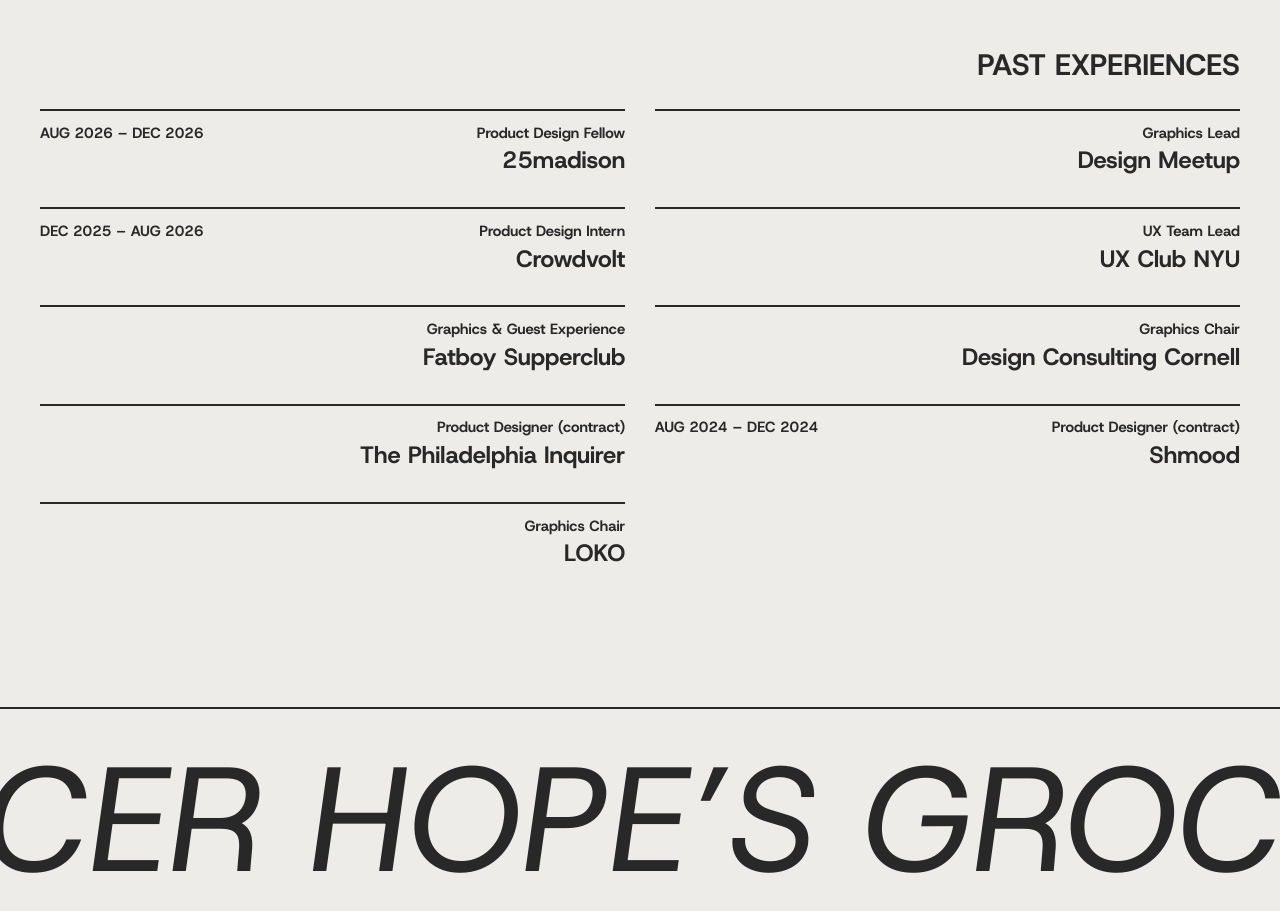
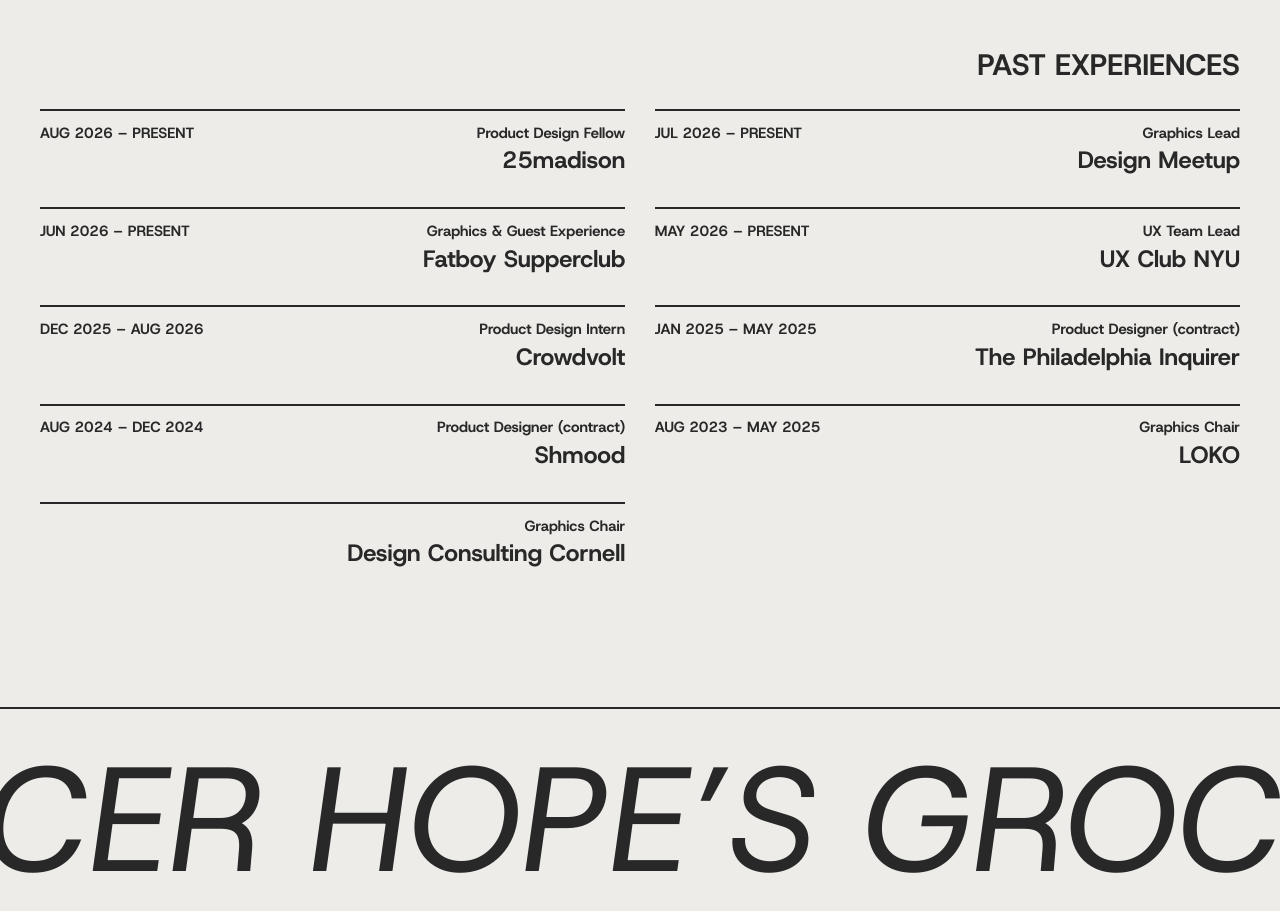
Before and after one commit to matthewhopeyonatan-creator/portfolio, a Next.js app: page / in a window 1280 px wide. Shown: the part 4580-5491 px from the top of the page. Built offline with nearby package versions, Linux system fonts and the light colour scheme.

Commit message:
Past experiences: real dates, newest first
Co-Authored-By: Claude Opus 5.5 <noreply@anthropic.com>
Claude-Session: https://claude.ai/code/session_01GYPHnZVL3HH7QMswTWv6Z2

```diff
--- a/data/site.ts
+++ b/data/site.ts
@@ -267,50 +267,17 @@ export const grocersSelects: {
  * `dates` is optional until it's filled in for every entry. (`logo` is kept for reference; the
  * current design doesn't show it.) */
 export const pastExperiences: { org: string; role: string; dates?: string; logo: string }[] = [
-  {
-    org: "25madison",
-    role: "Product Design Fellow",
-    dates: "Aug 2026 – Dec 2026",
-    logo: "/experience/25madison.png",
-  },
-  {
-    org: "Design Meetup",
-    role: "Graphics Lead",
-    logo: "/experience/design-meetup.png",
-  },
-  {
-    org: "Crowdvolt",
-    role: "Product Design Intern",
-    dates: "Dec 2025 – Aug 2026",
-    logo: "/experience/crowdvolt.png",
-  },
-  {
-    org: "UX Club NYU",
-    role: "UX Team Lead",
-    logo: "/experience/ux-club-nyu.png",
-  },
-  {
-    org: "Fatboy Supperclub",
-    role: "Graphics & Guest Experience",
-    logo: "/experience/fatboy.png",
-  },
-  {
-    org: "Design Consulting Cornell",
-    role: "Graphics Chair",
-    logo: "/experience/design-consulting-cornell.png",
-  },
-  {
-    org: "The Philadelphia Inquirer",
-    role: "Product Designer (contract)",
-    logo: "/experience/philadelphia-inquirer.png",
-  },
-  {
-    org: "Shmood",
-    role: "Product Designer (contract)",
-    dates: "Aug 2024 – Dec 2024",
-    logo: "/experience/shmood.png",
-  },
-  { org: "LOKO", role: "Graphics Chair", logo: "/experience/loko.png" },
+  // newest first, by start date
+  { org: "25madison", role: "Product Design Fellow", dates: "Aug 2026 – Present", logo: "/experience/25madison.png" },
+  { org: "Design Meetup", role: "Graphics Lead", dates: "Jul 2026 – Present", logo: "/experience/design-meetup.png" },
+  { org: "Fatboy Supperclub", role: "Graphics & Guest Experience", dates: "Jun 2026 – Present", logo: "/experience/fatboy.png" },
+  { org: "UX Club NYU", role: "UX Team Lead", dates: "May 2026 – Present", logo: "/experience/ux-club-nyu.png" },
+  { org: "Crowdvolt", role: "Product Design Intern", dates: "Dec 2025 – Aug 2026", logo: "/experience/crowdvolt.png" },
+  { org: "The Philadelphia Inquirer", role: "Product Designer (contract)", dates: "Jan 2025 – May 2025", logo: "/experience/philadelphia-inquirer.png" },
+  { org: "Shmood", role: "Product Designer (contract)", dates: "Aug 2024 – Dec 2024", logo: "/experience/shmood.png" },
+  { org: "LOKO", role: "Graphics Chair", dates: "Aug 2023 – May 2025", logo: "/experience/loko.png" },
+  // dates to come
+  { org: "Design Consulting Cornell", role: "Graphics Chair", logo: "/experience/design-consulting-cornell.png" },
 ];
 
 // posters picked up from the shelf (clicking one opens it up close and drops it in the cart)
```
